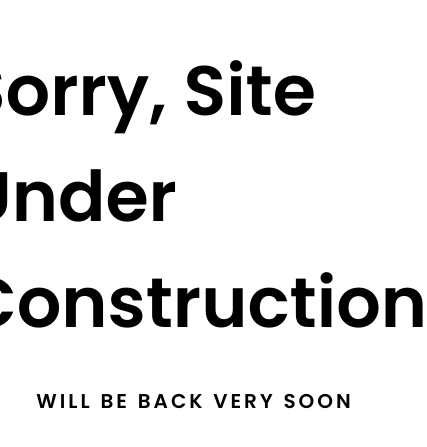
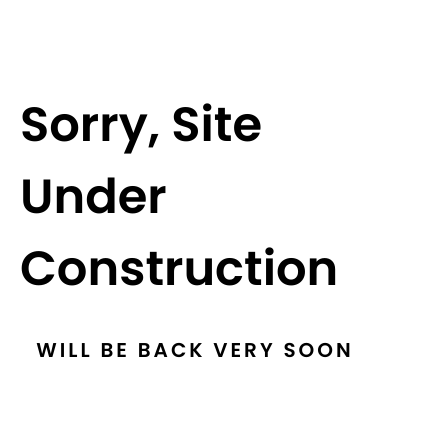
Before and after one commit to safarawolaz/BasandaLu, a Next.js app: page / in a window 390 px wide. Shown: the part 195-642 px from the top of the page, 427 px wide, since content can reach past the window. Built offline with nearby package versions, Linux system fonts and the light colour scheme.

Commit message:
chages to under construction page

```diff
--- a/styles/UnderConstruction.module.css
+++ b/styles/UnderConstruction.module.css
@@ -7,7 +7,8 @@
     flex-direction: column;
 }
 .header {
-    font-size: 7rem;
+    font-size: clamp(4.8rem, 6vw, 7rem);
+    font-weight: bolder;
 }
 .paragraph {
     margin-top: 3rem;
```
